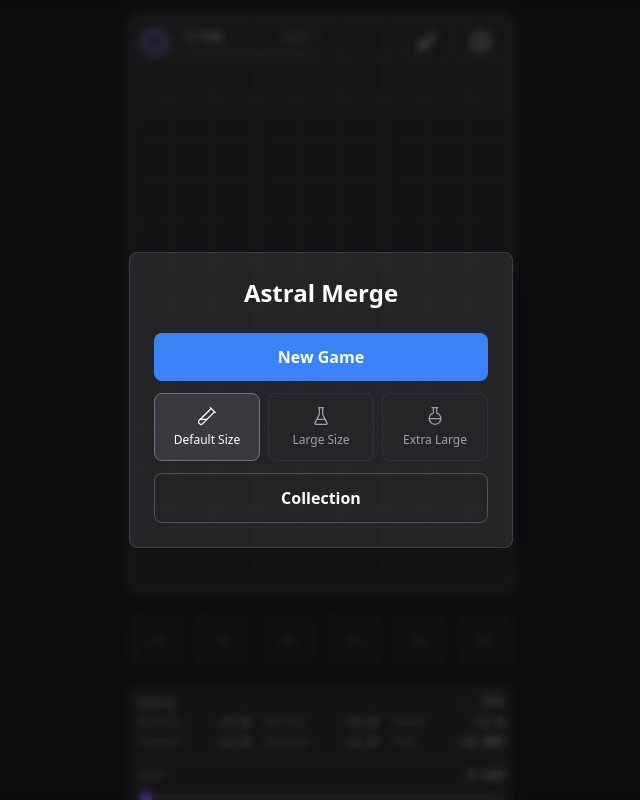
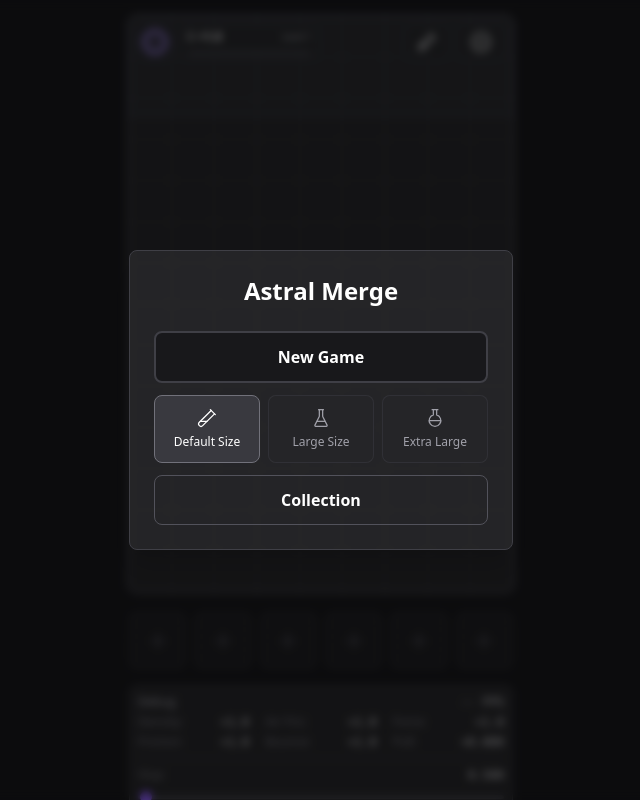
Before and after one commit to bigbug999/astral-merge, a Next.js app: page / in a window 1280 px wide. Shown: the top 800 px of the page, without its empty margins (319-959 px from the left). Built offline with nearby package versions, Linux system fonts and the light colour scheme.

Commit message:
flask size in menu3

```diff
--- a/app/page.tsx
+++ b/app/page.tsx
@@ -679,7 +679,7 @@ export default function Home() {
                     <>
                       <button
                         onClick={handleNewGame}
-                        className="w-full px-4 py-3 bg-blue-500 hover:bg-blue-600 text-white rounded-lg transition-colors font-semibold"
+                        className="w-full px-4 py-3 bg-zinc-900 hover:bg-zinc-800 text-white rounded-lg transition-colors font-semibold border-2 border-zinc-700"
                       >
                         New Game
                       </button>
@@ -729,7 +729,7 @@ export default function Home() {
 
                       <button
                         onClick={handleNewGame}
-                        className="w-full px-4 py-3 bg-zinc-700 hover:bg-zinc-600 text-white rounded-lg transition-colors font-semibold"
+                        className="w-full px-4 py-3 bg-zinc-900 hover:bg-zinc-800 text-white rounded-lg transition-colors font-semibold border-2 border-zinc-700"
                       >
                         New Game
                       </button>
```
